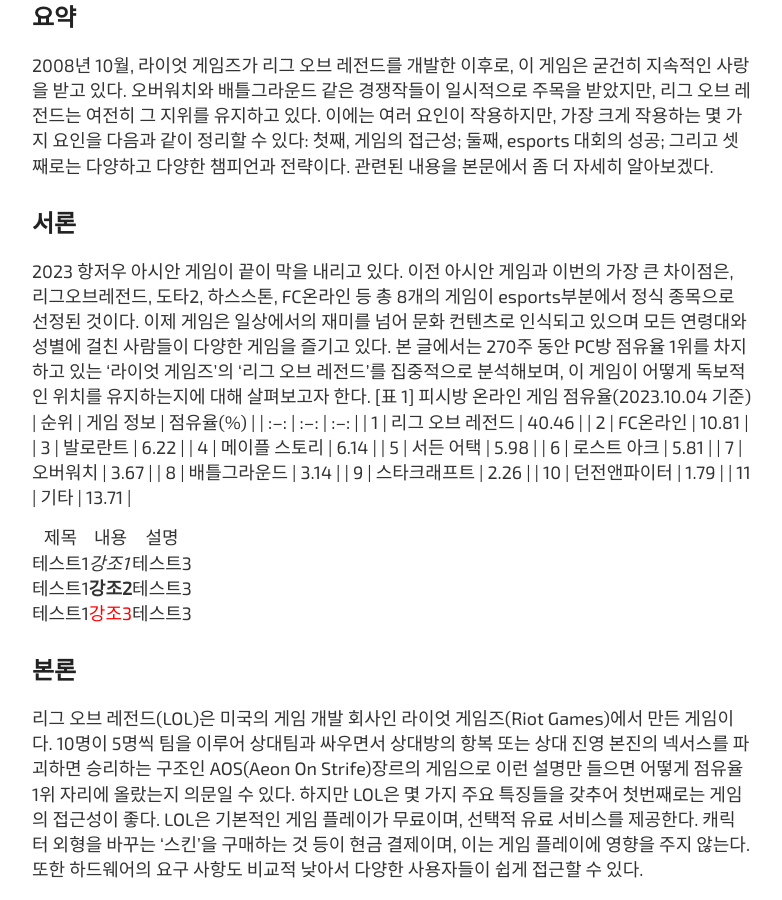
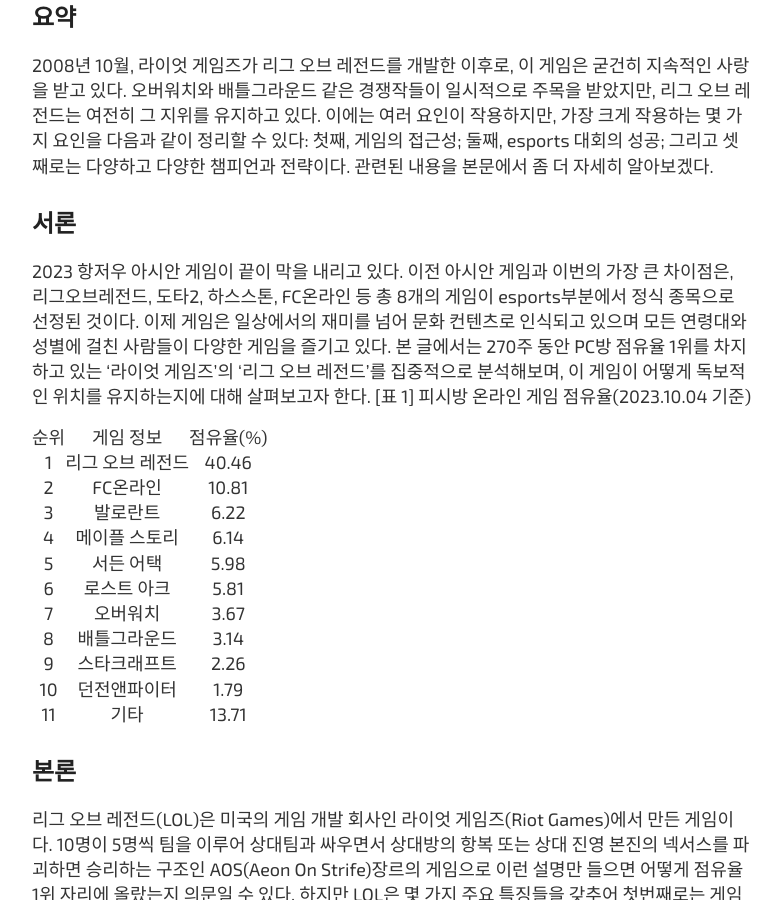
Before and after one commit to Bae-JunSeok/Bae-JunSeok.github.io, a Jekyll site: the page built from _posts/2023-10-06-homework.md, in a window 1280 px wide and 900 px high, scrolled down 239 px. Shown: the whole window, without its empty margins (248-1030 px from the left). Built offline with Jekyll 4.4.1, drawn with Linux system fonts in a browser that asks for light colours; some web fonts are replaced.

Commit message:
feat:표 생성

```diff
--- a/_posts/2023-10-06-homework.md
+++ b/_posts/2023-10-06-homework.md
@@ -11,6 +11,8 @@
 ## 서론
  2023 항저우 아시안 게임이 끝이 막을 내리고 있다. 이전 아시안 게임과 이번의 가장 큰 차이점은, 리그오브레전드, 도타2, 하스스톤, FC온라인 등 총 8개의 게임이 esports부분에서 정식 종목으로 선정된 것이다. 이제 게임은 일상에서의 재미를 넘어 문화 컨텐츠로 인식되고 있으며 모든 연령대와 성별에 걸친 사람들이 다양한 게임을 즐기고 있다. 본 글에서는 270주 동안 PC방 점유율 1위를 차지하고 있는 ‘라이엇 게임즈’의 ‘리그 오브 레전드’를 집중적으로 분석해보며, 이 게임이 어떻게 독보적인 위치를 유지하는지에 대해 살펴보고자 한다.
     [표 1] 피시방 온라인 게임 점유율(2023.10.04 기준)
+
+
 | 순위	 | 게임 정보	 | 점유율(%)	 |
 | :--: | :--: | :--: |
 | 1	 | 리그 오브 레전드	 | 40.46	 |
@@ -25,11 +27,6 @@
 | 10	 | 던전앤파이터	 | 1.79	 |
 | 11	 | 기타	 | 13.71	 |
 
-|제목|내용|설명|
-|---|---|---|
-|테스트1|*강조1*|테스트3|
-|테스트1|**강조2**|테스트3|
-|테스트1|<span style="color:red">강조3</span>|테스트3|
 
 
 ## 본론
```
